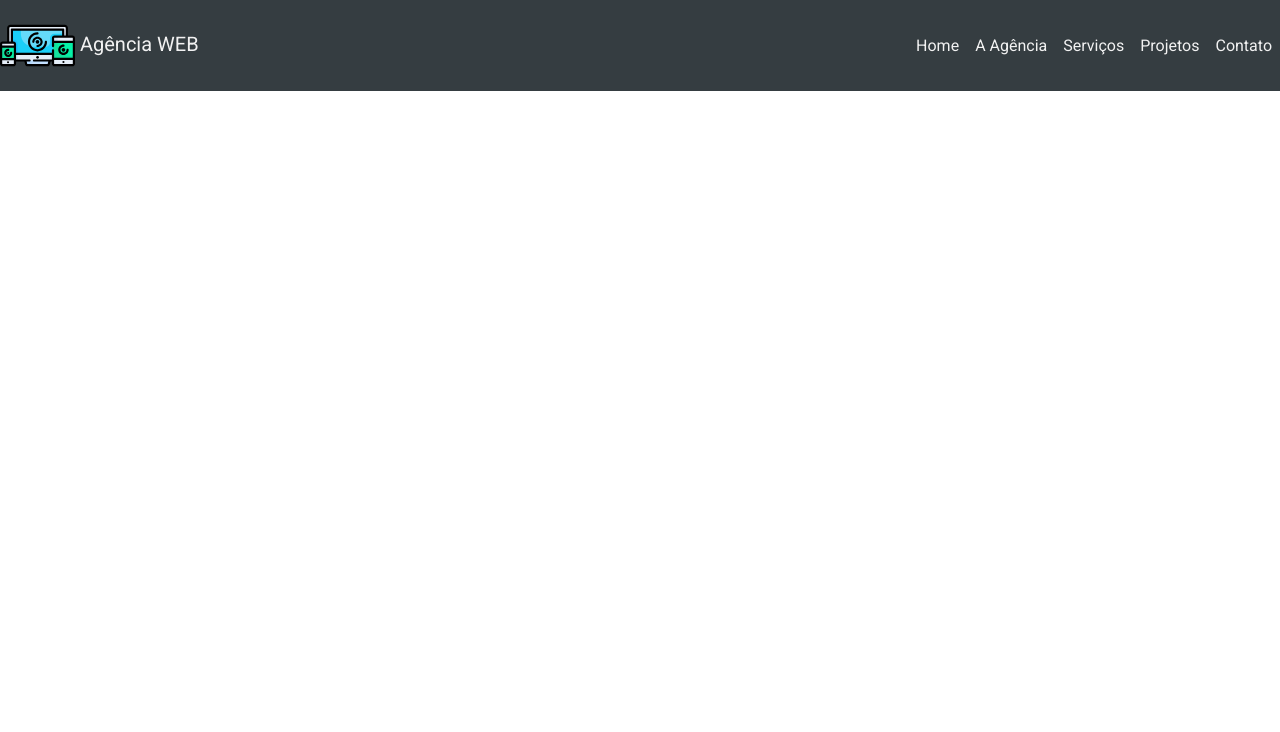
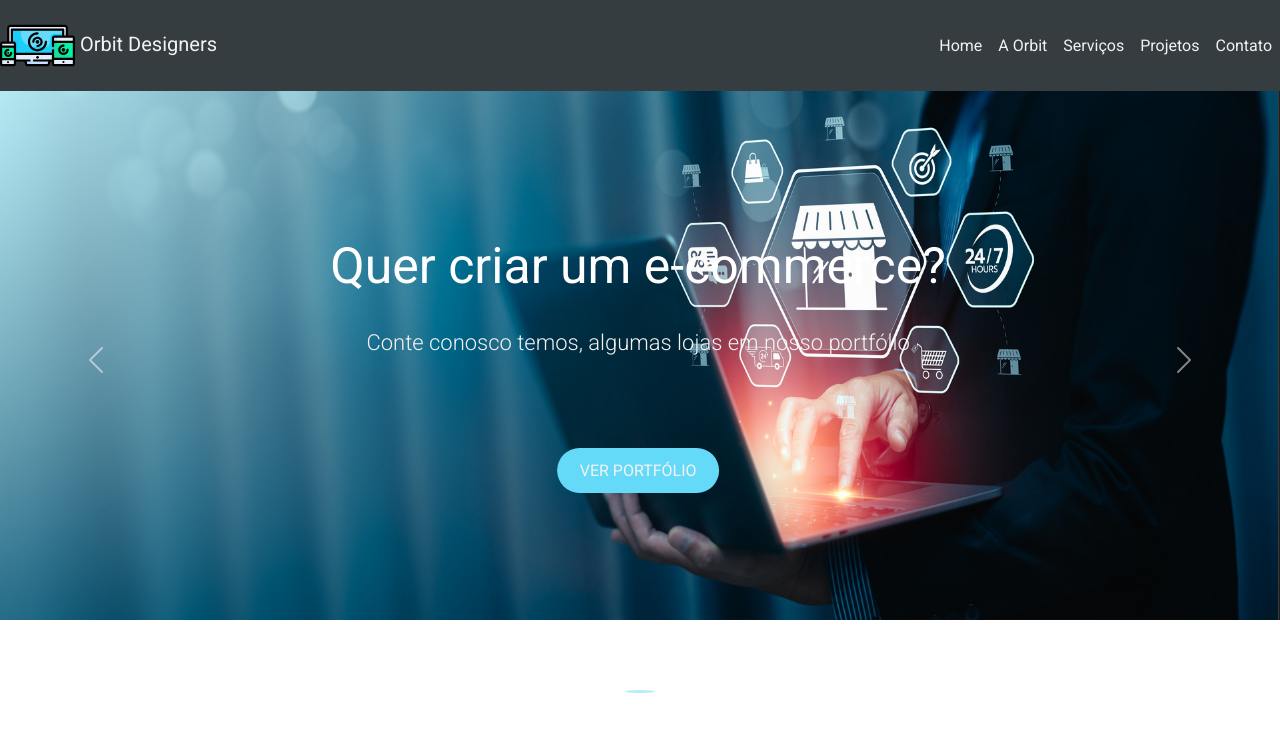
Before and after one commit to dsdaniel-santana/projeto_bootstrap, a plain HTML site: page index.html in a window 1280 px wide. Drawn offline with nearby package versions, Linux system fonts and the light colour scheme.

Commit message:
: Criando um slider para o projeto (carousel)

```diff
--- a/css/styles.css
+++ b/css/styles.css
@@ -52,3 +52,80 @@ header, .navbar {
 .navbar-nav .nav-link:hover {
     color: #e6e6e6;
 }
+
+/* slider */
+.container-fluid {
+    padding: 0;
+}
+
+#mainSlider .carousel-inner, #mainSlider .carousel-item{
+    height: 90vh;
+}
+
+#mainSlider .carousel-caption{
+    top: 30%;
+}
+
+#mainSlider .carousel-caption h2{
+    font-size: 50px;
+    margin-bottom: 30px;
+}
+
+
+#mainSlider .carousel-caption p{
+    font-size: 22px;
+    font-weight: 300;
+    margin-bottom: 100px;
+    color: #f2f2f2;
+}
+
+.main-btn{
+    background-color: #65daf8;
+    color: #f2f2f2;
+    text-transform: uppercase;
+    width: 200px;
+    height: 60px;
+    padding: 10px 20px;
+    border-radius: 30px;
+    border: 3px solid transparent;
+    transition: .5s;
+    text-decoration: none;
+}
+
+.main-btn:hover{
+    text-decoration: none;
+    color: #f2f2f2;
+    background-color: transparent;
+    border-color: #65daf9;
+}
+
+
+
+
+
+/* estrutura para remover numeros do carrosel indicators */
+.carousel-indicators li {
+    width: 10px;
+    height: 10px;
+    border-radius: 50%;
+    background-color: #000;
+    position: relative;
+    display: inline-block;
+    margin: 1px;
+}
+
+.carousel-indicators li::before {
+    content: "";
+    position: absolute;
+    top: 0;
+    left: 0;
+    right: 0;
+    bottom: 0;
+    margin: auto;
+    background: transparent;
+}
+
+.carousel-indicators .active {
+    background-color: #65daf9;
+}
+/* final estrutura para remover numeros do carrosel indicators */
--- a/index.html
+++ b/index.html
@@ -3,7 +3,7 @@
 <head>
     <meta charset="UTF-8">
     <meta name="viewport" content="width=device-width, initial-scale=1.0">
-    <title>Agência Web - Desenvolvemos sua Identidade Digital</title>
+    <title>Orbit Designers - Desenvolvemos sua Identidade Digital</title>
 
     <!-- Fonte -->
     <link rel="preconnect" href="https://fonts.googleapis.com">
@@ -34,7 +34,7 @@
         <div class="container" id="nav-container">
             <nav class="navbar navbar-expand-lg fixed-top">
                 <a href="#" class="navbar-brand">
-                    <img id="logo" src="img/hdcagency_logo.svg" alt="Agencia WEB"> Agência WEB
+                    <img id="logo" src="img/hdcagency_logo.svg" alt="Agencia WEB"> Orbit Designers
                 </a>
 
                 <button class="navbar-toggler" type="button" data-bs-toggle="collapse" data-bs-target="#navbar-links"
@@ -45,7 +45,7 @@
                 <div class="collapse navbar-collapse justify-content-end" id="navbar-links">
                     <div class="navbar-nav">
                         <a class="nav-item nav-link" href="#home" id="home-menu">Home</a>
-                        <a class="nav-item nav-link" href="#about" id="about-menu">A Agência</a>
+                        <a class="nav-item nav-link" href="#about" id="about-menu">A Orbit</a>
                         <a class="nav-item nav-link" href="#services" id="services-menu">Serviços</a>
                         <a class="nav-item nav-link" href="#portfolio" id="portifolio-menu">Projetos</a>
                         <a class="nav-item nav-link" href="#contact" id="contact-menu">Contato</a>
@@ -55,6 +55,54 @@
         </div>
     </header>
 
+    <main>
+        <div class="container-fluid">
+            <div id="mainSlider" class="carousel slide" data-bs-ride="carousel">
+                <ol class="carousel-indicators">
+                    <li data-bs-target="#mainSlider" data-bs-slide-to="0" class="active"></li>
+                    <li data-bs-target="#mainSlider" data-bs-slide-to="1"></li>
+                    <li data-bs-target="#mainSlider" data-bs-slide-to="2"></li>
+                </ol>
+
+                <div class="carousel-inner">
+                    <div class="carousel-item active">
+                        <img src="img/banner0_1.jpeg" class="d-block w-100" alt="Projetos de e-commerce">
+                        <div class="carousel-caption d-none d-md-block">
+                            <h2>Quer criar um e-commerce?</h2>
+                            <p>Conte conosco temos, algumas lojas em nosso portfólio</p>
+                            <a href="#" class="main-btn">Ver Portfólio</a>
+                        </div>
+                    </div>
+                    <div class="carousel-item">
+                        <img src="img/banner0_0.jpeg" class="d-block w-100 " alt="Desenvolvimento Web">
+                        <div class="carousel-caption d-none d-md-block">
+                            <h2>Quer tirar seus projetos do Papel?</h2>
+                            <p>Nossos Designers estão prontos para lhe atender</p>
+                            <a href="#" class="main-btn">Entre em Contato!</a>
+                        </div>
+                    </div>
+                    <div class="carousel-item">
+                        <img src="img/banner0_2.jpeg" class="d-block w-100" alt="Marketing Digital">
+                        <div class="carousel-caption d-none d-md-block">
+                            <h2>Manutenção em seus Projetos?</h2>
+                            <p>A Orbit conta com Designers qualificados para desenvolver as melhores soluções</p>
+                            <a href="#" class="main-btn">Entre em Contato!</a>
+                        </div>
+                    </div>
+                </div>
+
+                <a class="carousel-control-prev" href="#mainSlider" role="button" data-bs-slide="prev">
+                    <span class="carousel-control-prev-icon" aria-hidden="true"></span>
+                    <span class="visually-hidden">Previous</span>
+                </a>
+                <a class="carousel-control-next" href="#mainSlider" role="button" data-bs-slide="next">
+                    <span class="carousel-control-next-icon" aria-hidden="true"></span>
+                    <span class="visually-hidden">Next</span>
+                </a>
+            </div>
+        </div>
+    </main>
+
     <script src="js/script.js"></script>
 </body>
 </html>
```
Also changed, not shown: img/banner0_0.jpeg (added), img/banner0_1.jpeg (added), img/banner0_2.jpeg (added), 1 other file.
